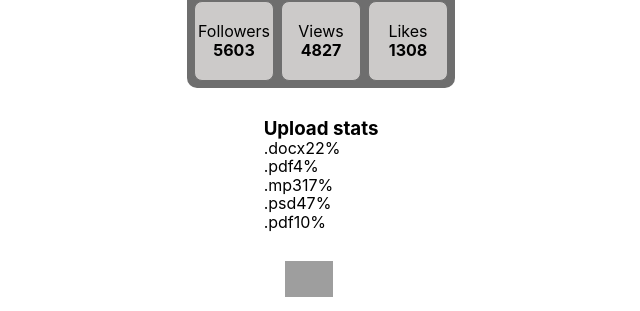
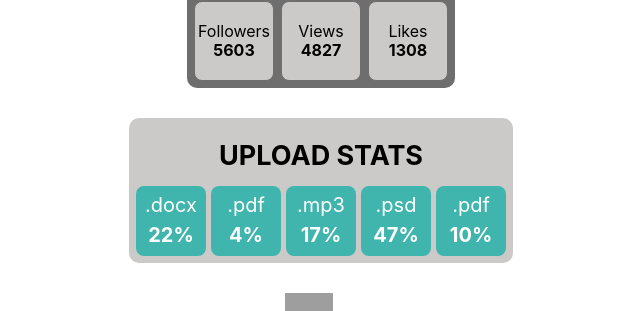
Before and after one commit to okuzmychov/goit-react-hw-01-components, a React (Create React App) app: page / in a window 1280 px wide. Shown: the part 284-595 px from the top of the page, without its empty margins (319-959 px from the left). Built offline with nearby package versions, Linux system fonts and the light colour scheme; grey boxes are pictures that could not be loaded.

Commit message:
statistics

```diff
--- a/src/components/Statistics/Statcard.js
+++ b/src/components/Statistics/Statcard.js
@@ -1,10 +1,12 @@
+import { ListEl, } from './Statistics.styled';
+
 export const StatCard = ({ quiz: { id, label, percentage } }) => {
   return (
     <div>
-    <li className="item" key={id}>
+    <ListEl className="item" key={id}>
         <span className="label">{label}</span>
-        <span className="percentage">{percentage}%</span>
-    </li>
+        <span className="percentage"><b>{percentage}%</b></span>
+    </ListEl>
     </div>
   );
 };
--- a/src/components/Statistics/Statistics.js
+++ b/src/components/Statistics/Statistics.js
@@ -1,16 +1,17 @@
-import { StatCard } from './Statcard'
+import { StatCard } from './Statcard';
+import { Wrapper, List, ListItem, HeaderText } from './Statistics.styled';
 
 export const Statistics = ({ stats }) => {
   return (
-    <div>
-    <h3>Upload stats</h3>
-      <ul className="stat-list">
+    <Wrapper>
+    <HeaderText>Upload stats</HeaderText>
+      <List className="stat-list">
         {stats.map(stat => (
-        <li key={stat.id}>
+        <ListItem key={stat.id}>
           <StatCard quiz={stat} />
-        </li>
+        </ListItem>
       ))}
-      </ul>
-      </div>
+      </List>
+      </Wrapper>
   );
 };
--- /dev/null
+++ b/src/components/Statistics/Statistics.styled.js
@@ -0,0 +1,58 @@
+import { styled } from 'styled-components';
+
+const getBgColor = props => {
+    switch (props.label) {
+        case '.docx': return props.theme.colors.blue;
+        case '.pdf': return props.theme.colors.violet;
+        case '.mp3': return props.theme.colors.magenta;
+        case '.psd': return props.theme.colors.verbigris;
+        default: return null;
+    }
+};
+
+export const Wrapper = styled.div`
+    display: flex;
+    flex-direction: column;
+    align-items: center;
+    padding: 7px;
+    background-color: ${props => props.theme.colors.grey};
+    border-radius: 10px;
+`;
+
+export const HeaderText = styled.h3`
+    text-transform: uppercase;
+    padding: 15px;
+    font-size: 27px;
+`;
+
+export const List = styled.ul`
+    display: flex;
+    text-align: center;
+    justify-content: center;
+    gap: 5px;
+`;
+
+export const ListItem = styled.li`
+    display: flex;
+    flex-direction: column;
+    text-align: center;
+    justify-content: center;
+    width: 70px;
+    height: 70px;
+    background-color: #40B5AD;
+        /* background-color: ${getBgColor}; */
+    /* border: 1px solid ${props => props.theme.colors.darkGrey}; */
+    border-radius: 8px;
+    color: ${props => props.theme.colors.white};
+  `;
+
+
+export const ListEl = styled.li`
+    display: flex;
+    flex-direction: column;
+    text-align: center;
+    justify-content: center;
+    font-size: 20px;
+    background-color: ${getBgColor};
+    gap: 7px;
+`;
--- a/src/index.js
+++ b/src/index.js
@@ -9,6 +9,10 @@ const theme = {
     grey: '#CCCAC9',
     darkGrey: '#6e6e6e',
     white: '#fff',
+    blue: '#0096FF',
+    violet: '#AD42CB',
+    magenta: '#FF00FF',
+    verbigris: '#40B5AD',
   },
 };
 
```
